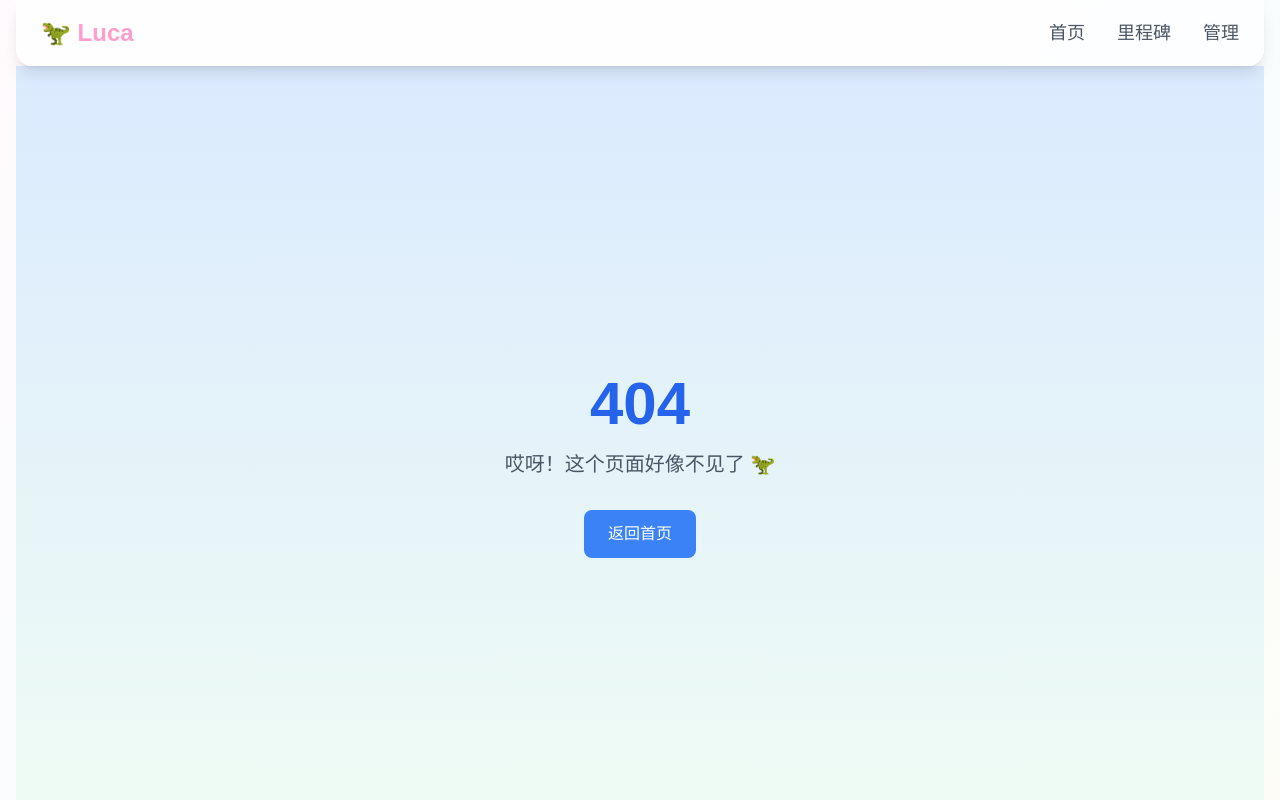
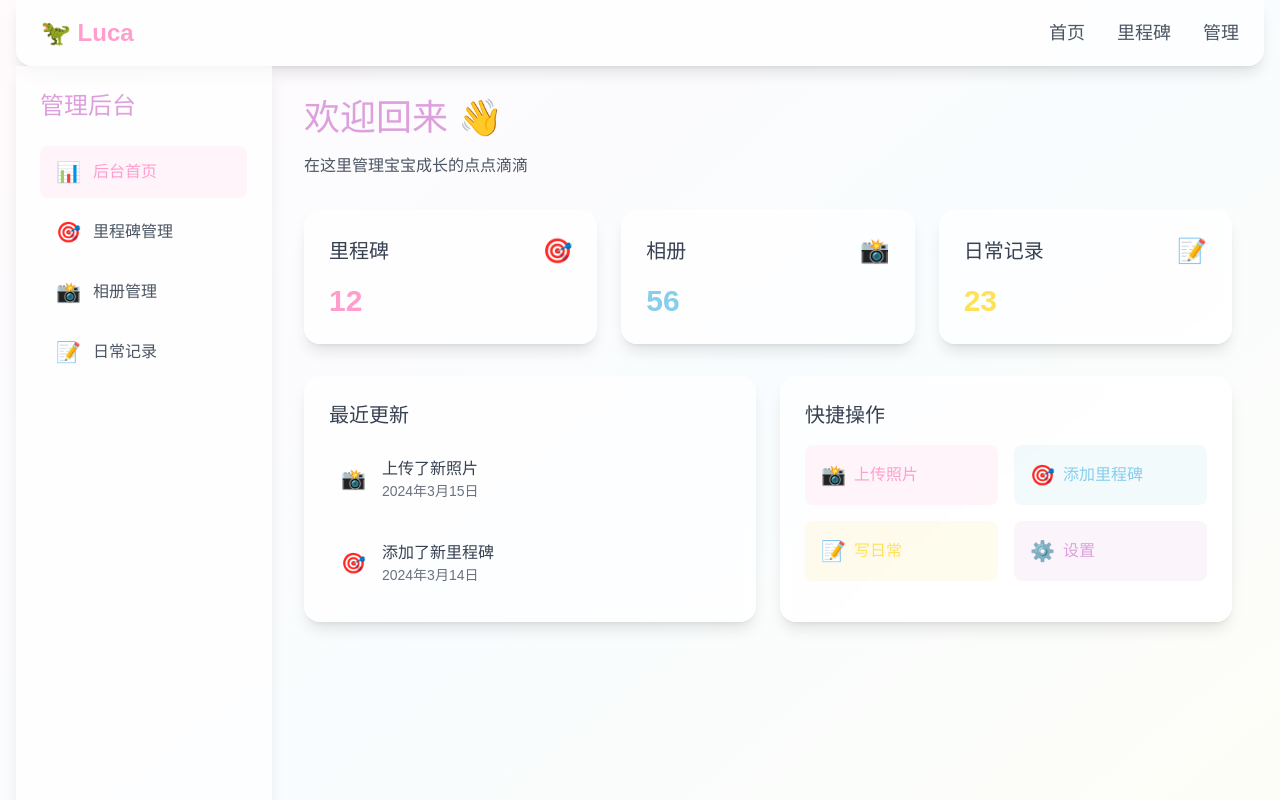
Before and after one commit to luckysonyu99/luckysonyu99.github.io, a Next.js app: page /admin in a window 1280 px wide. Before the commit this address had no page. Shown: the top 800 px of the page. Built offline with nearby package versions, Linux system fonts and the light colour scheme; a web font is replaced by a local one.

Commit message:
Add admin dashboard and layout

```diff
--- /dev/null
+++ b/app/admin/layout.tsx
@@ -0,0 +1,72 @@
+'use client';
+import React from 'react';
+import Link from 'next/link';
+import { usePathname } from 'next/navigation';
+
+const menuItems = [
+  {
+    title: '后台首页',
+    href: '/admin',
+    icon: '📊',
+  },
+  {
+    title: '里程碑管理',
+    href: '/admin/milestones',
+    icon: '🎯',
+  },
+  {
+    title: '相册管理',
+    href: '/admin/gallery',
+    icon: '📸',
+  },
+  {
+    title: '日常记录',
+    href: '/admin/records',
+    icon: '📝',
+  },
+];
+
+export default function AdminLayout({
+  children,
+}: {
+  children: React.ReactNode;
+}) {
+  const pathname = usePathname();
+
+  return (
+    <div className="flex min-h-screen">
+      {/* 侧边栏 */}
+      <div className="w-64 bg-white/70 backdrop-blur-sm shadow-lg border-r border-white/20">
+        <div className="p-6">
+          <h2 className="text-2xl font-qingke text-candy-purple mb-6">
+            管理后台
+          </h2>
+          <nav className="space-y-2">
+            {menuItems.map((item) => {
+              const isActive = pathname === item.href;
+              return (
+                <Link
+                  key={item.href}
+                  href={item.href}
+                  className={`flex items-center gap-3 px-4 py-3 rounded-lg transition-colors ${
+                    isActive
+                      ? 'bg-candy-pink/10 text-candy-pink'
+                      : 'text-gray-600 hover:bg-gray-50'
+                  }`}
+                >
+                  <span className="text-xl">{item.icon}</span>
+                  <span className="font-medium">{item.title}</span>
+                </Link>
+              );
+            })}
+          </nav>
+        </div>
+      </div>
+
+      {/* 主内容区 */}
+      <div className="flex-1 overflow-auto">
+        {children}
+      </div>
+    </div>
+  );
+}
--- /dev/null
+++ b/app/admin/page.tsx
@@ -0,0 +1,116 @@
+'use client';
+import React from 'react';
+import { motion } from 'framer-motion';
+
+const stats = [
+  {
+    title: '里程碑',
+    value: '12',
+    icon: '🎯',
+    color: 'candy-pink',
+  },
+  {
+    title: '相册',
+    value: '56',
+    icon: '📸',
+    color: 'candy-blue',
+  },
+  {
+    title: '日常记录',
+    value: '23',
+    icon: '📝',
+    color: 'candy-yellow',
+  },
+];
+
+export default function AdminDashboard() {
+  return (
+    <div className="p-8">
+      <motion.div
+        initial={{ opacity: 0, y: 20 }}
+        animate={{ opacity: 1, y: 0 }}
+        transition={{ duration: 0.8 }}
+        className="mb-8"
+      >
+        <h1 className="text-4xl font-qingke text-candy-purple mb-4">
+          欢迎回来 👋
+        </h1>
+        <p className="text-gray-600">
+          在这里管理宝宝成长的点点滴滴
+        </p>
+      </motion.div>
+
+      <div className="grid grid-cols-1 md:grid-cols-3 gap-6 mb-8">
+        {stats.map((stat, index) => (
+          <motion.div
+            key={stat.title}
+            initial={{ opacity: 0, y: 20 }}
+            animate={{ opacity: 1, y: 0 }}
+            transition={{ duration: 0.8, delay: index * 0.1 }}
+            className="bg-white/70 backdrop-blur-sm rounded-2xl shadow-lg border border-white/20 p-6"
+          >
+            <div className="flex items-center justify-between mb-4">
+              <h3 className="text-xl font-medium text-gray-700">{stat.title}</h3>
+              <span className="text-2xl">{stat.icon}</span>
+            </div>
+            <p className={`text-3xl font-bold text-${stat.color}`}>{stat.value}</p>
+          </motion.div>
+        ))}
+      </div>
+
+      <div className="grid grid-cols-1 md:grid-cols-2 gap-6">
+        <motion.div
+          initial={{ opacity: 0, x: -20 }}
+          animate={{ opacity: 1, x: 0 }}
+          transition={{ duration: 0.8 }}
+          className="bg-white/70 backdrop-blur-sm rounded-2xl shadow-lg border border-white/20 p-6"
+        >
+          <h3 className="text-xl font-medium text-gray-700 mb-4">最近更新</h3>
+          <div className="space-y-4">
+            <div className="flex items-center gap-4 p-3 rounded-lg hover:bg-gray-50 transition-colors">
+              <span className="text-xl">📸</span>
+              <div>
+                <p className="font-medium text-gray-700">上传了新照片</p>
+                <p className="text-sm text-gray-500">2024年3月15日</p>
+              </div>
+            </div>
+            <div className="flex items-center gap-4 p-3 rounded-lg hover:bg-gray-50 transition-colors">
+              <span className="text-xl">🎯</span>
+              <div>
+                <p className="font-medium text-gray-700">添加了新里程碑</p>
+                <p className="text-sm text-gray-500">2024年3月14日</p>
+              </div>
+            </div>
+          </div>
+        </motion.div>
+
+        <motion.div
+          initial={{ opacity: 0, x: 20 }}
+          animate={{ opacity: 1, x: 0 }}
+          transition={{ duration: 0.8 }}
+          className="bg-white/70 backdrop-blur-sm rounded-2xl shadow-lg border border-white/20 p-6"
+        >
+          <h3 className="text-xl font-medium text-gray-700 mb-4">快捷操作</h3>
+          <div className="grid grid-cols-2 gap-4">
+            <button className="flex items-center gap-2 p-4 rounded-lg bg-candy-pink/10 text-candy-pink hover:bg-candy-pink/20 transition-colors">
+              <span className="text-xl">📸</span>
+              <span>上传照片</span>
+            </button>
+            <button className="flex items-center gap-2 p-4 rounded-lg bg-candy-blue/10 text-candy-blue hover:bg-candy-blue/20 transition-colors">
+              <span className="text-xl">🎯</span>
+              <span>添加里程碑</span>
+            </button>
+            <button className="flex items-center gap-2 p-4 rounded-lg bg-candy-yellow/10 text-candy-yellow hover:bg-candy-yellow/20 transition-colors">
+              <span className="text-xl">📝</span>
+              <span>写日常</span>
+            </button>
+            <button className="flex items-center gap-2 p-4 rounded-lg bg-candy-purple/10 text-candy-purple hover:bg-candy-purple/20 transition-colors">
+              <span className="text-xl">⚙️</span>
+              <span>设置</span>
+            </button>
+          </div>
+        </motion.div>
+      </div>
+    </div>
+  );
+}
```
